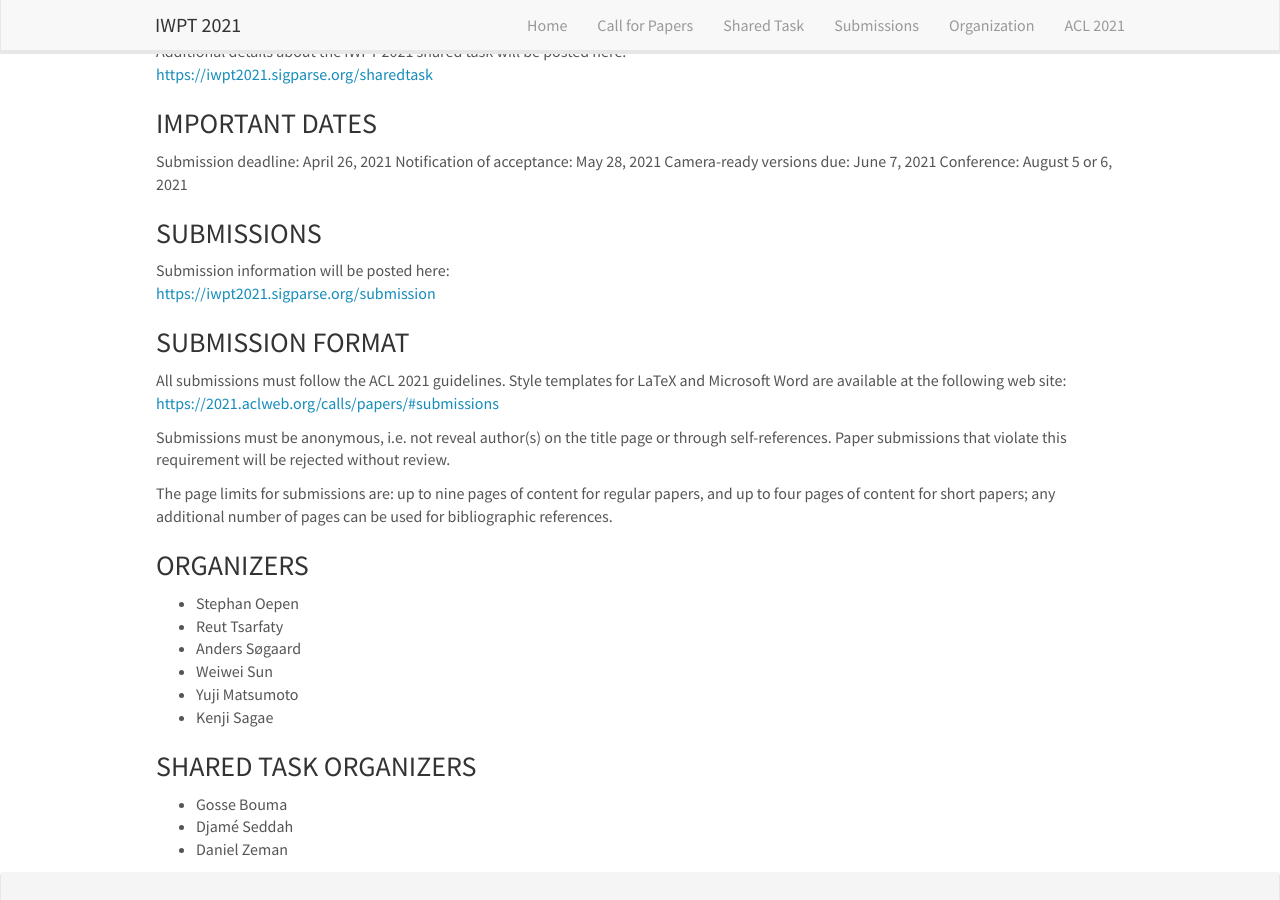
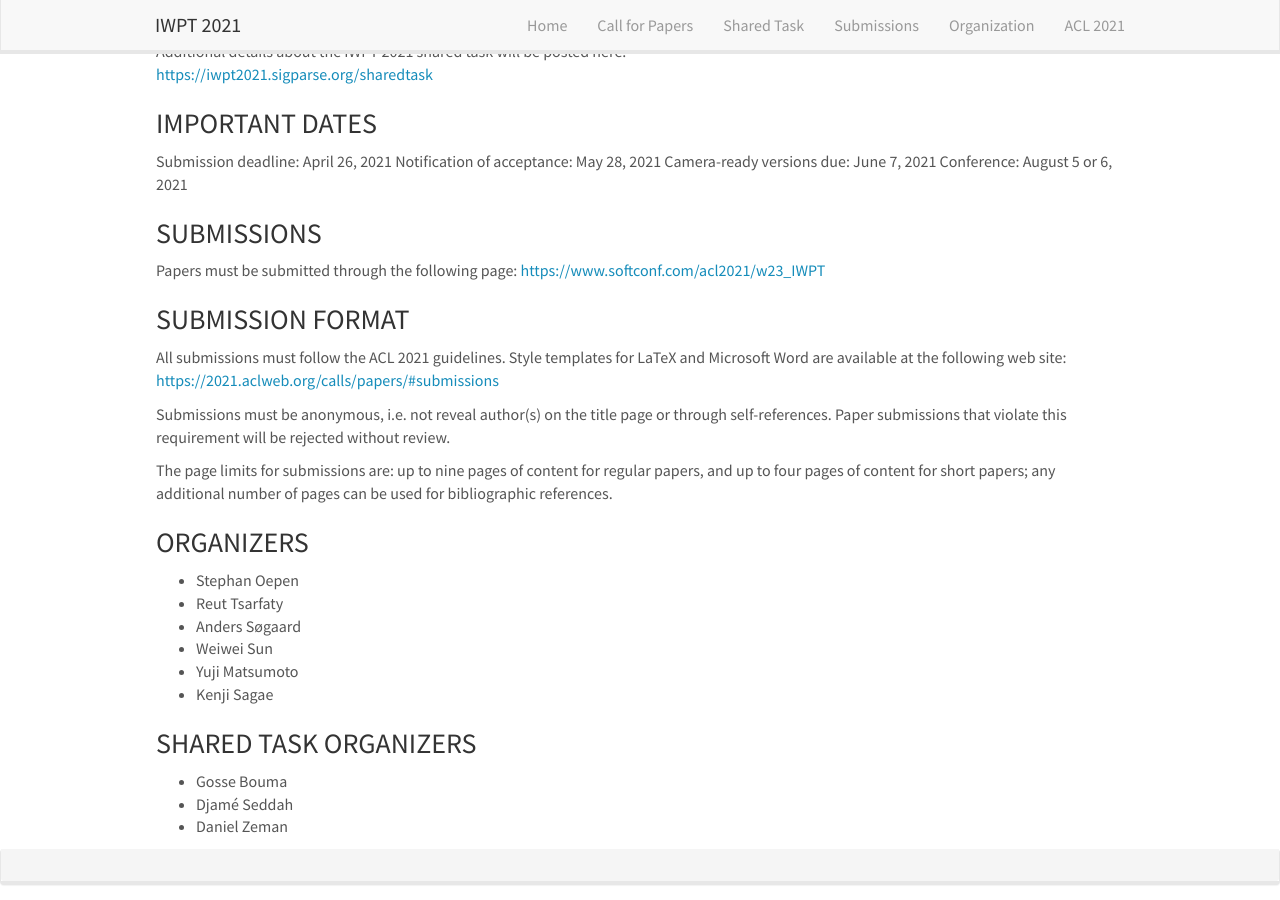
Before and after one commit to sigparse/iwpt2021, a Jekyll site: the page built from _pages/cfp.md, in a window 1280 px wide and 900 px high, scrolled down 1027 px. Built offline with Jekyll 4.4.1, drawn with Linux system fonts in a browser that asks for light colours; nearby versions of some CDN libraries.

Commit message:
Added START link to CFP

```diff
--- a/_pages/cfp.md
+++ b/_pages/cfp.md
@@ -66,8 +66,8 @@ Conference: August 5 or 6, 2021
 
 ### SUBMISSIONS
 
-Submission information will be posted here:
-<https://iwpt2021.sigparse.org/submission>
+Papers must be submitted through the following page:
+<https://www.softconf.com/acl2021/w23_IWPT>
 
 
 ### SUBMISSION FORMAT
```
